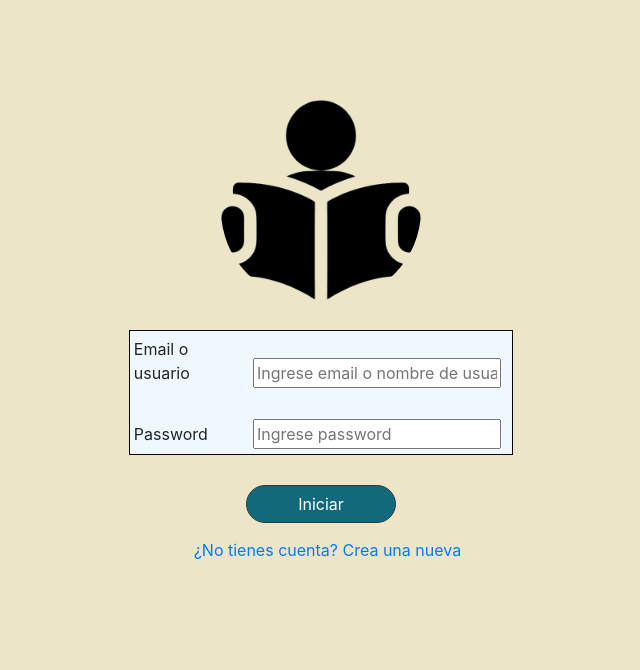
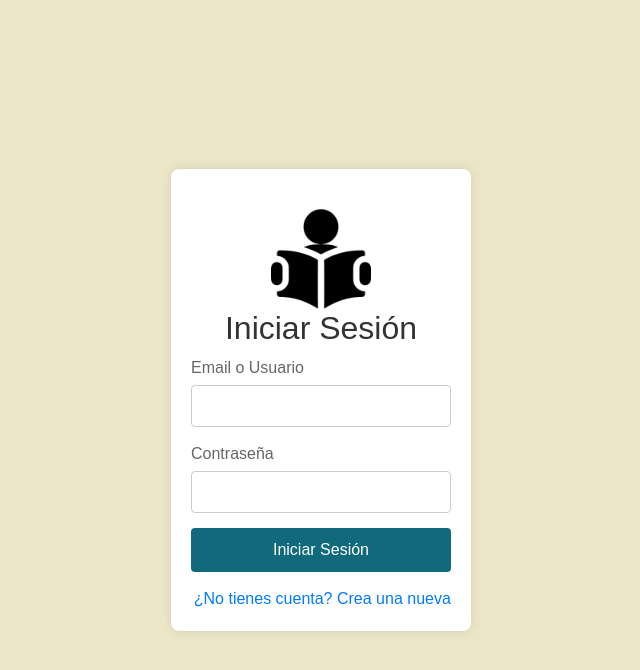
Before and after one commit to RicardoSN02/prestamoLibreria, a plain HTML site: page front/pages/login.html in a window 1280 px wide. Shown: the whole page, without its empty margins (319-959 px from the left). Drawn offline with nearby package versions, Linux system fonts and the light colour scheme.

Commit message:
Cambios en los html y css
Cambios de visibilidad en los html y css de busquedaLibro y login

```diff
--- a/front/pages/login.html
+++ b/front/pages/login.html
@@ -10,24 +10,26 @@
         <link href="../styles/login.css" rel="stylesheet" type="text/css" >
         <title>Log In</title>
     </head>
-    <body class="fondo">
-
+    <body >
+        <div class="login-container">
+            <form class="login-form">
                 <div class="contenedorImagen">
                     <img class="logo" src="../media/usuario.png" alt="">
                 </div>
-
-        <div class="contenedorLabel">
-            <label for="">Email o usuario </label> <input type="text" placeholder="Ingrese email o nombre de usuario"> <br>
-            <label for="">Password  </label>  <input type="password" placeholder="Ingrese password">
+                <h2>Iniciar Sesión</h2>
+                <div class="input-group">
+                    <label for="email">Email o Usuario</label>
+                    <input type="text" id="email" name="email" required>
                 </div>
-
-        <div class="contenedor">
-            <a href="./busquedaLibro.html">
-                <button type="button" class="btn btn-dark">Iniciar</button>
-            </a>
+                <div class="input-group">
+                    <label for="password">Contraseña</label>
+                    <input type="password" id="password" name="password" required>
                 </div>
-
+                <button type="submit">Iniciar Sesión</button>
                 <div class="labelRegistrarse">
                     <a href="./sigin.html">¿No tienes cuenta? Crea una nueva</a>
                 </div>
+            </form>
+        </div>
+    </body>
     </html>
--- a/front/styles/login.css
+++ b/front/styles/login.css
@@ -1,57 +1,73 @@
-.fondo{
+body {
+    font-family: 'Arial', sans-serif;
     background-color: rgb(236, 229, 199);
-}
-
-.contenedor{
+    margin: 0;
     display: flex;
     justify-content: center;
     align-items: center;
-    margin-top: 30px;
+    height: 100vh;
 }
-
 .contenedorImagen{
     display: flex;
     justify-content: center;
     align-items: center;
-    margin-top: 100px;
+    margin-top: 20px;
+}
+.logo {
+    max-width: 100px;
+    max-height: 100px;
+    width: auto;
+    height: auto;
 }
 
 
-.contenedor button{
-    width: 150px;
-    background-color:  rgb(17, 106, 123);
-    border-radius: 150px;
+.login-container {
+    background-color: #fff;
+    border-radius: 8px;
+    box-shadow: 0 0 10px rgba(0, 0, 0, 0.1);
+    overflow: hidden;
+    width: 300px;
 }
 
-.logo{
-    border-radius:90px;
-    width: 200px;
-    height: 200px;
+.login-form {
+    padding: 20px;
 }
 
-.contenedorLabel{
-    width: 30%;
-    margin-top: 30px;
-    margin-left: 35%;
-    border: 1px solid #060606;
-    background-color: aliceblue;
+.login-form h2 {
+    text-align: center;
+    color: #333;
 }
 
-label, input {
-    margin-bottom: 5px; /* Añade espacio entre los elementos */
+.input-group {
+    margin-bottom: 15px;
 }
 
-label{
-    margin-left: 1%;
-    margin-right: 5%;
-    width: 25%;
-    border-radius:80px;
-    border: 1 solid #060606;
+label {
+    display: block;
+    margin-bottom: 5px;
+    color: #666;
 }
 
-input{
-    width: 65%;
-    margin-top: 7%;
+input {
+    width: 100%;
+    padding: 8px;
+    box-sizing: border-box;
+    border: 1px solid #ccc;
+    border-radius: 4px;
+}
+
+button {
+    background-color:  rgb(17, 106, 123);
+    color: #fff;
+    padding: 10px;
+    border: none;
+    border-radius: 4px;
+    cursor: pointer;
+    width: 100%;
+}
+
+button:hover {
+    background-color: #258cd1;
 }
 
 .labelRegistrarse{
```
Also changed, not shown: front/pages/busquedaLibro.html (+26 -10 lines), front/styles/busquedaLibro.css (+35 -13 lines). Lines whose indentation alone changed are shown as unchanged.
